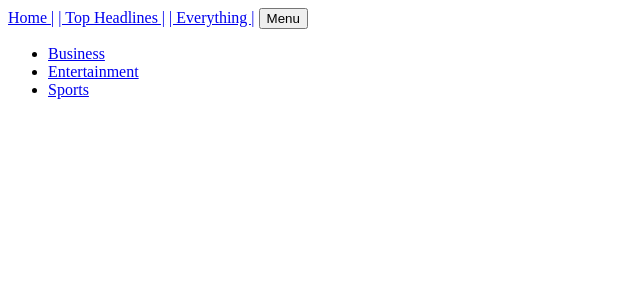
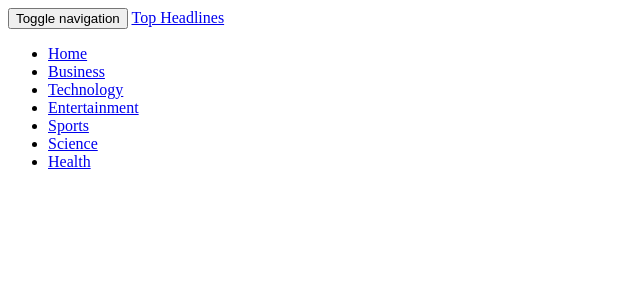
Before and after one commit to Ian1017/News-app, a Flask app: template app/templates/navbar.html in a window 1280 px wide. Shown: the top 300 px of the page, without its empty margins (0-640 px from the left). Run offline with Flask 2, Linux system fonts and the light colour scheme; the template is opened without the code that fills it, so the values that code supplies are empty; parts of the project's set-up code (start-up, migrations or seed data) failed here and were passed over; some libraries are stand-ins or nearby versions.

Commit message:
re-write navbar

```diff
--- a/app/templates/navbar.html
+++ b/app/templates/navbar.html
@@ -1,24 +1,25 @@
-<nav class="navbar navbar-expand-lg navbar-light fixed-top" id="navMain">
-    <div class="container">
-        <a class="smooth-scroll" href="/#top">Home |</a>
-        <a class="smooth-scroll" href="/topheadlines&40">| Top Headlines |</a>
-        <a class="smooth-scroll" href="/everything&40">| Everything |</a>
-        <button class="navbar-toggler navbar-toggler-right" type="button" data-toggle="collapse" data-target="#navbarResponsive"
-            aria-controls="navbarResponsive" aria-expanded="false" aria-label="Toggle navigation">Menu
-            <i class="fa fa-bars"></i>
-        </button>
-        <div class="collapse navbar-collapse" id="navbarResponsive">
-            <ul class="navbar-nav ml-auto">
-                <li class="nav-item">
-                    <a class="nav-link smooth-scroll" href="/#business">Business</a>
-                </li>
-                <li class="nav-item">
-                    <a class="nav-link smooth-scroll" href="/#entertainment">Entertainment</a>
-                </li>
-                <li class="nav-item">
-                    <a class="nav-link smooth-scroll" href="/#sports">Sports</a>
-                </li>
+<div class="navbar navbar-inverse navbar-fixed-top" role="navigation">
+    <div class="container-fluid">
+        <div class="navbar-header">
+            <button type="button" class="navbar-toggle" data-toggle="collapse" data-target=".navbar-collapse">
+              <span class="sr-only">Toggle navigation</span>
+              <span class="icon-bar"></span>
+              <span class="icon-bar"></span>
+              <span class="icon-bar"></span>
+            </button>
+            <a class="navbar-brand" href="/topheadlines&20"> Top Headlines </a>
+        </div>
+        <div class="navbar-collapse collapse float-right">
+            <ul class="nav navbar-nav">
+                <li><a href="/">Home</a></li>
+                <li><a href="/#business">Business</a></li>
+                <li><a href="/#tech">Technology</a></li>
+                <li><a href="/#entertainment">Entertainment</a></li>
+                <li><a href="/#sports">Sports</a></li>
+                <li><a href="/#science">Science</a></li>
+                <li><a href="/#health">Health</a></li>
             </ul>
         </div>
+
     </div>
-</nav>
+</div>
```
